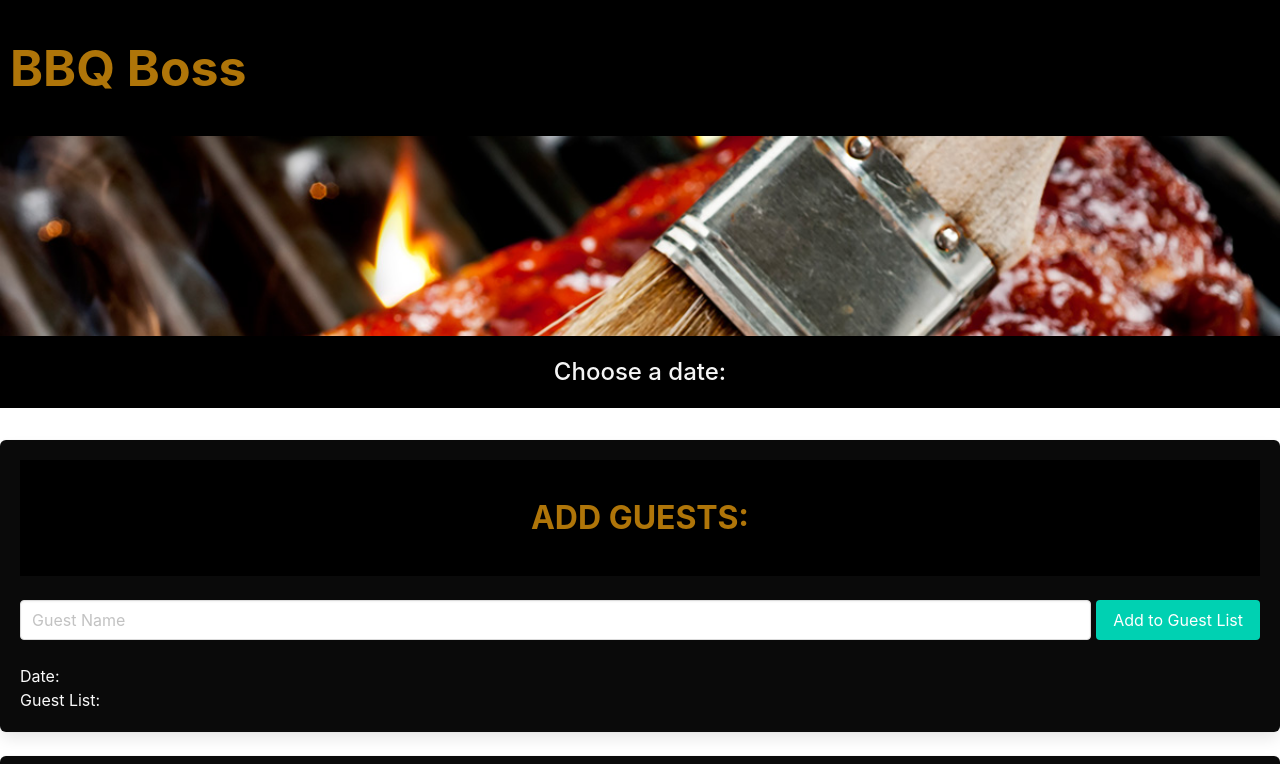
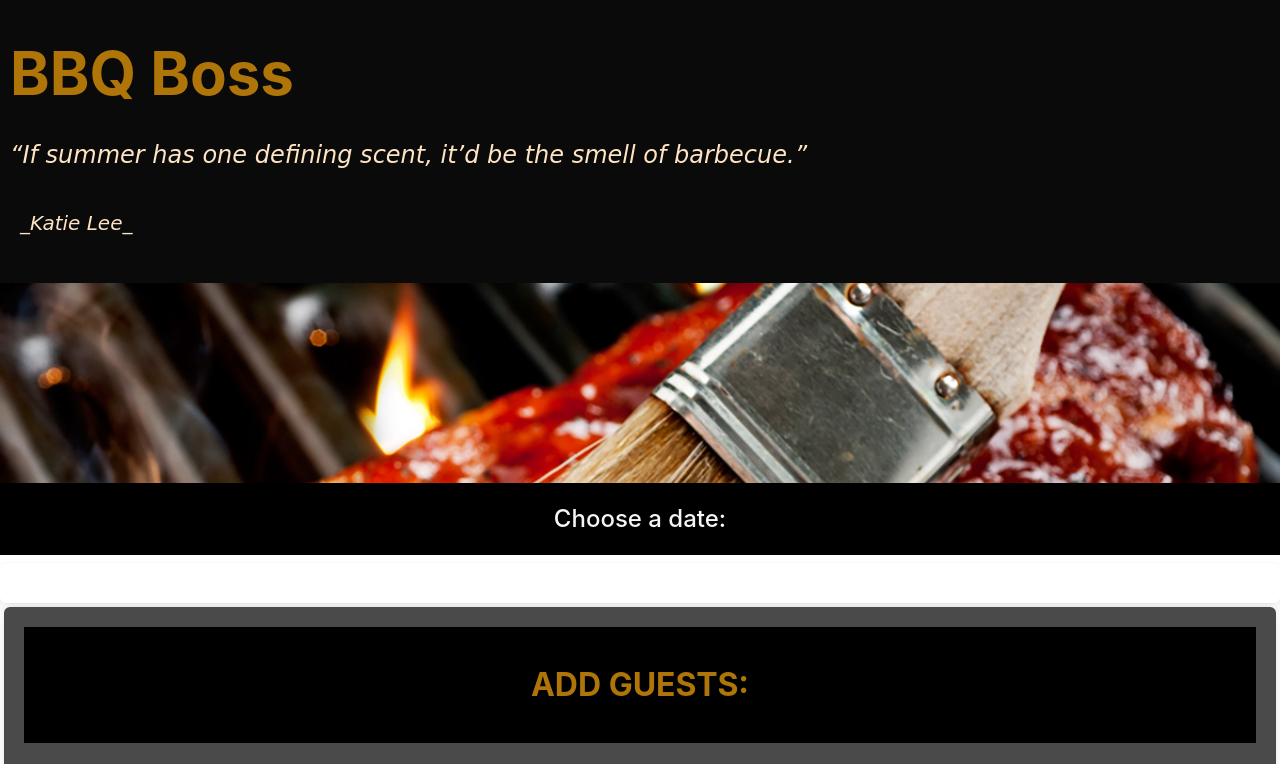
Before and after one commit to philmcgarty/bbq, a plain HTML site: page index.html in a window 1280 px wide. Shown: the top 764 px of the page. Drawn offline with nearby package versions, Linux system fonts and the light colour scheme; no server answers.

Commit message:
updated styling

```diff
--- a/assets/css/style.css
+++ b/assets/css/style.css
@@ -144,3 +144,21 @@ h2{
     font-size: 24px;
     background-color: #000;
 }
+
+.header-statement{
+font-family: cursive;
+color: bisque;
+font-size: 24px;
+text-align: center;
+}
+.header-statement-author{
+    font-family: cursive;
+color: bisque;
+font-size: 20px;
+margin: 10px;
+text-align: center
+
+}
+.bbq-boss{
+    font-size: 60px;
+}
--- a/assets/js/script.js
+++ b/assets/js/script.js
@@ -42,6 +42,7 @@ var getRecipeData = function(searchValue){
                             renderRecipeList();
 
 
+
                         }
                     })
             }
@@ -71,12 +72,12 @@ var renderRecipeList= function(){
         var removeBtn=document.createElement('button');
 
         // Add attribute and class for styling
-        li.classList.add('columns','recipe-items','m-1','p-1','has-background-warning-light');
+        li.classList.add('columns','recipe-items','m-1','p-1','has-background-warning-light','has-text-centered-mobile');
 
         addBtn.textContent= "Add";
         addBtn.classList.add('button','is-primary','mr-4');
         images.setAttribute('src',item.recipe.image);
-        images.classList.add('image','is-one-quarter','is-48x48');
+        images.classList.add('image','is-one-quarter','is-48x48','is-inline-block-mobile');
 
         recipeName.classList.add('column','is-two-quaters','recipe-name')
         recipeName.setAttribute('href',item.recipe.url);
@@ -150,6 +151,9 @@ searchBtn.addEventListener('click',function(){
     } );
 };
         getRecipeData(searchRecipeData);
+
+
+
 
 });
 
--- a/index.html
+++ b/index.html
@@ -15,7 +15,12 @@
 <body >
     <!-- Page heading -->
     <header>
-        <h1 class="title">BBQ Boss</h1>
+        <h1 class="title has-background-black bbq-boss">BBQ Boss <br> <span class="is-italic has-text-weight-light header-statement">“If summer has one defining
+            scent, it’d be the smell of
+            barbecue.”</span> <br> <span class="has-text-weight-light header-statement-author is-italic">_Katie Lee_
+            </span>
+        </h1>
+
     </header>
 
     <!-- Hero Section -->
@@ -30,10 +35,10 @@
     </nav>
 
     <!-- Weather section -->
-    <section class="block " id="weather-section">
+    <section class="block mb-1 " id="weather-section">
         <h2 class="collapsible">Choose a date:</h2>
-        <div style="display:block">
-        <div class="columns is-mobile is-variable is-1-mobile is-2-tablet is-3-desktop">
+        <div  class="weathers-forecast box">
+        <div class="columns is-mobile is-variable is-1-mobile is-2-tablet is-3-desktop ">
             <!-- Today -->
             <div class="column day" data-date="" id="today+0">
             </div>
@@ -54,7 +59,7 @@
     </section>
 
     <!-- Add guest section -->
-<div class="box has-background-black">
+<div class="box has-background-grey-dark m-1">
     <section class="block" id="add-guest-section">
         <h2 class="is-size-3 title has-text-centered">ADD GUESTS:</h2>
         <form class="field has-addons">
@@ -85,7 +90,7 @@
         <h2 class="is-size-3 has-background-black title ml-2 has-text-centered">BBQ RECIPES</h2>
         <hr class="has-background-yellow">
         <div class="has-text-centered">
-        <label class="lable-search has-text-white m-3">Search Recipe</label>
+        <label class="lable-search has-text-white m-3 is-hidden-mobile">Search Recipe</label>
         <input id="recipe-search-input" class="recipe-search-input" placeholder="Search for recipes">
         <button class="search-recipe-btn m-2 has-text-black" id="search-recipe-btn">Search</button>
 
```
